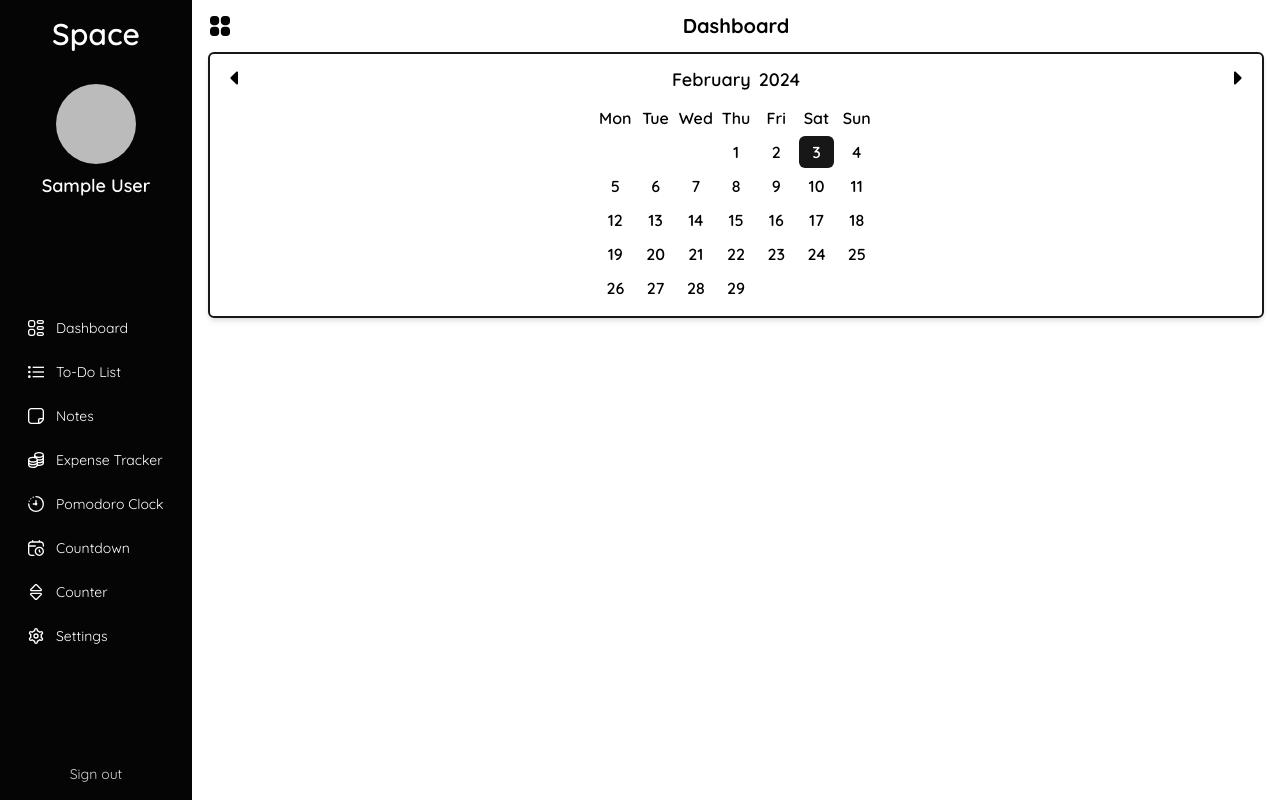
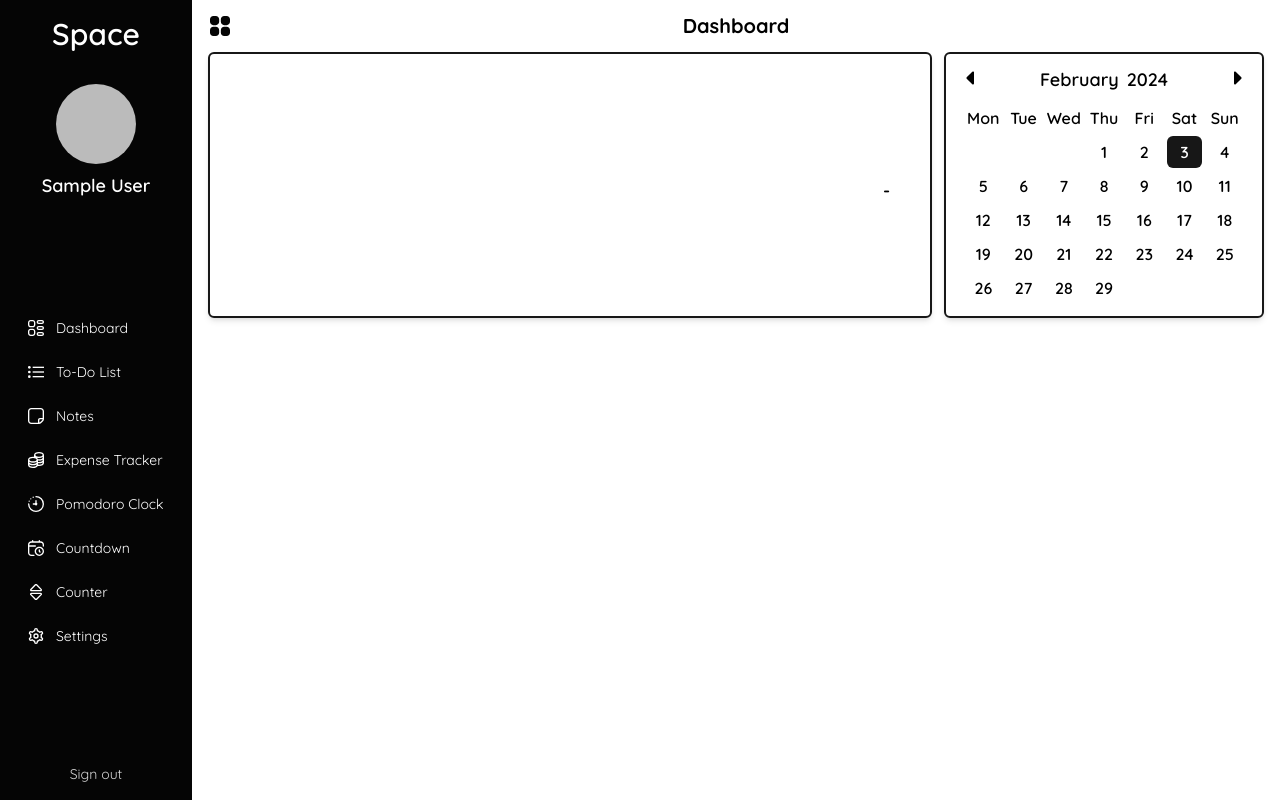
Before and after one commit to Sulkhans/Space, a React (Vite) app: page /Space/dashboard in a window 1280 px wide. Built offline with nearby package versions, Linux system fonts and the light colour scheme; no server answers; sample sign-in values are in the browser's storage.

Commit message:
Dashboard

```diff
--- a/src/pages/Dashboard.tsx
+++ b/src/pages/Dashboard.tsx
@@ -1,8 +1,10 @@
 import Calendar from "../components/Calendar";
+import Quote from "../components/Quote";
 
 const Dashboard = () => {
   return (
-    <div className="flex flex-col gap-3 md:flex-row">
+    <div className="flex flex-col lg:grid lg:grid-cols-[1fr_20rem] gap-3">
+      <Quote />
       <Calendar />
     </div>
   );
```
